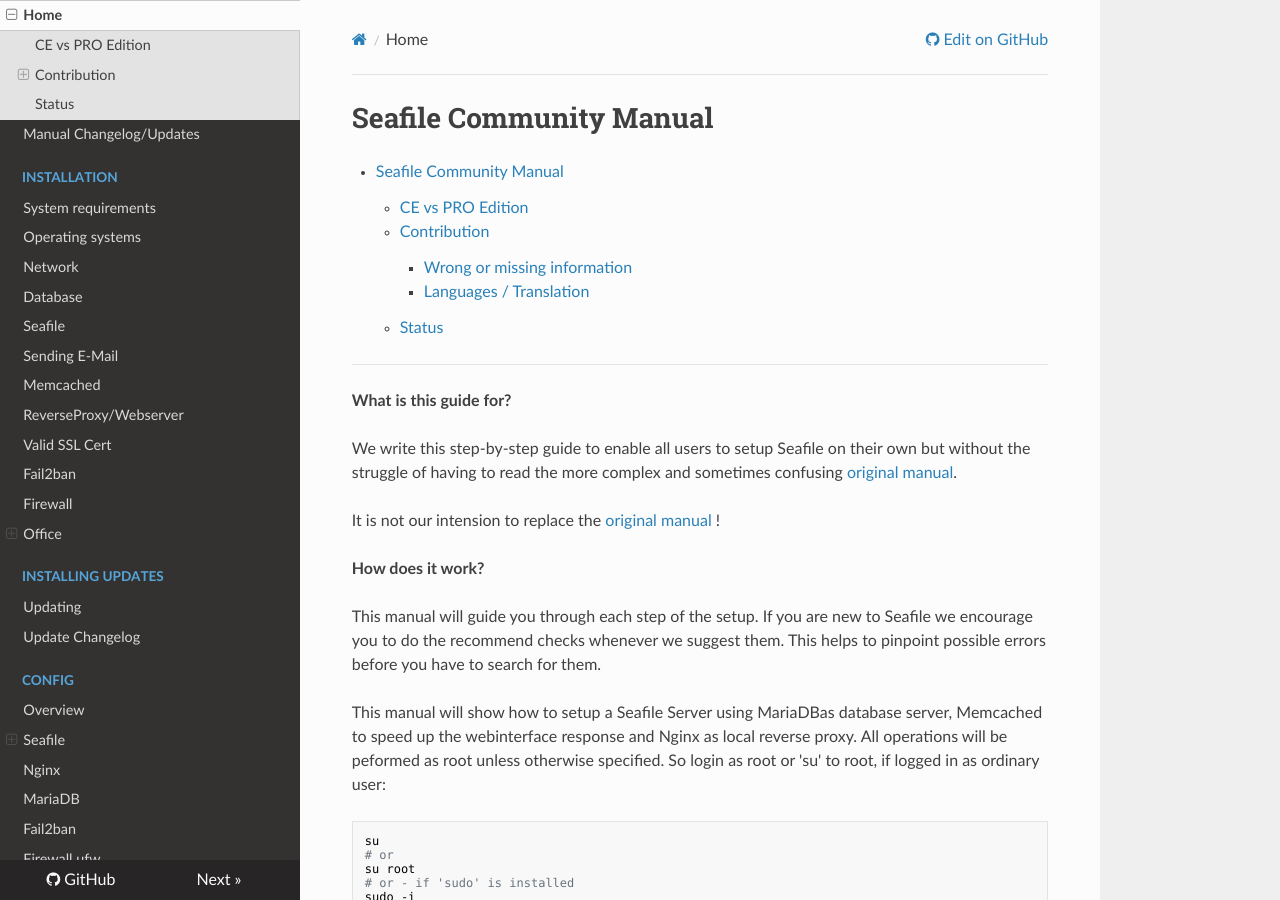
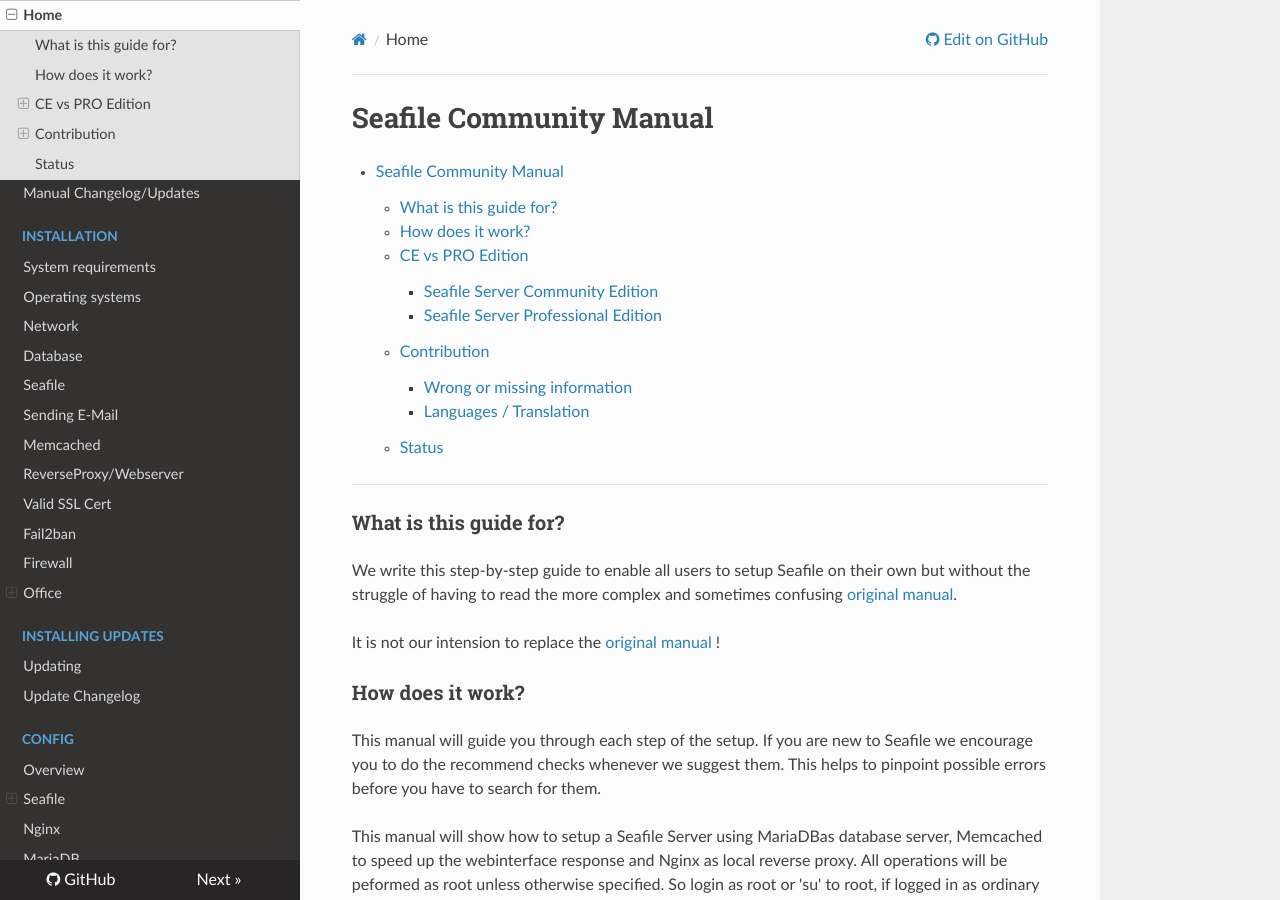
Before and after one commit to DerDanilo/seafile-community-manual, an MkDocs documentation site: the page built from docs/index.md, in a window 1280 px wide and 900 px high. Built offline with MkDocs 1.6.1, drawn with Linux system fonts in a browser that asks for light colours; nearby versions of some CDN libraries; old or Windows-style settings are respelled for this version of MkDocs.

Commit message:
title update

```diff
--- a/docs/index.md
+++ b/docs/index.md
@@ -3,14 +3,14 @@
 [TOC]
 
 ---
-**What is this guide for?**
+### What is this guide for?
 
 We write this step-by-step guide to enable all users to setup Seafile on their own but without the struggle
 of having to read the more complex and sometimes confusing [original manual](https://manual.seafile.com/).
 
 It is not our intension to replace the [original manual](https://manual.seafile.com/) !
 
-**How does it work?**
+### How does it work?
 
 This manual will guide you through each step of the setup. If you are new to Seafile we encourage
 you to do the recommend checks whenever we suggest them. This helps to pinpoint possible errors before you have to search for them.
@@ -27,12 +27,12 @@ sudo -i
 
 ## CE vs PRO Edition
 
-**Seafile Server Community Edition**
+### Seafile Server Community Edition
 
 This guide is mantained from community members only. Therefor this manual only covers Seafile Server CE.
 If you want to deploy Seafile Server CE you are welcome to use our guide.
 
-**Seafile Server Professional Edition**
+### Seafile Server Professional Edition
 
 If you want to deploy Seafile PRO, you are welcome to use our guide. Be aware that this guide does only cover the setup for CE version.
 For support and official documentation please consult the [original manual](https://manual.seafile.com/deploy_pro/).
```
